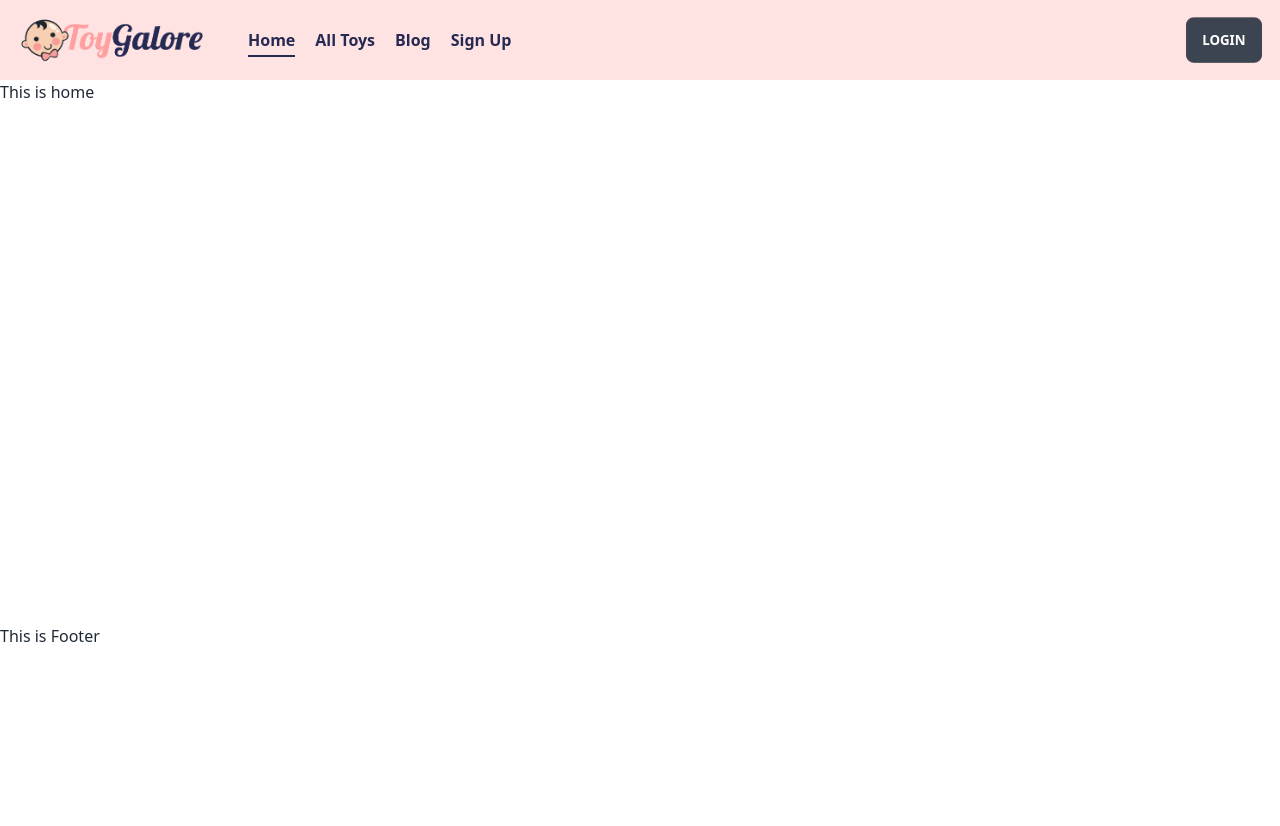
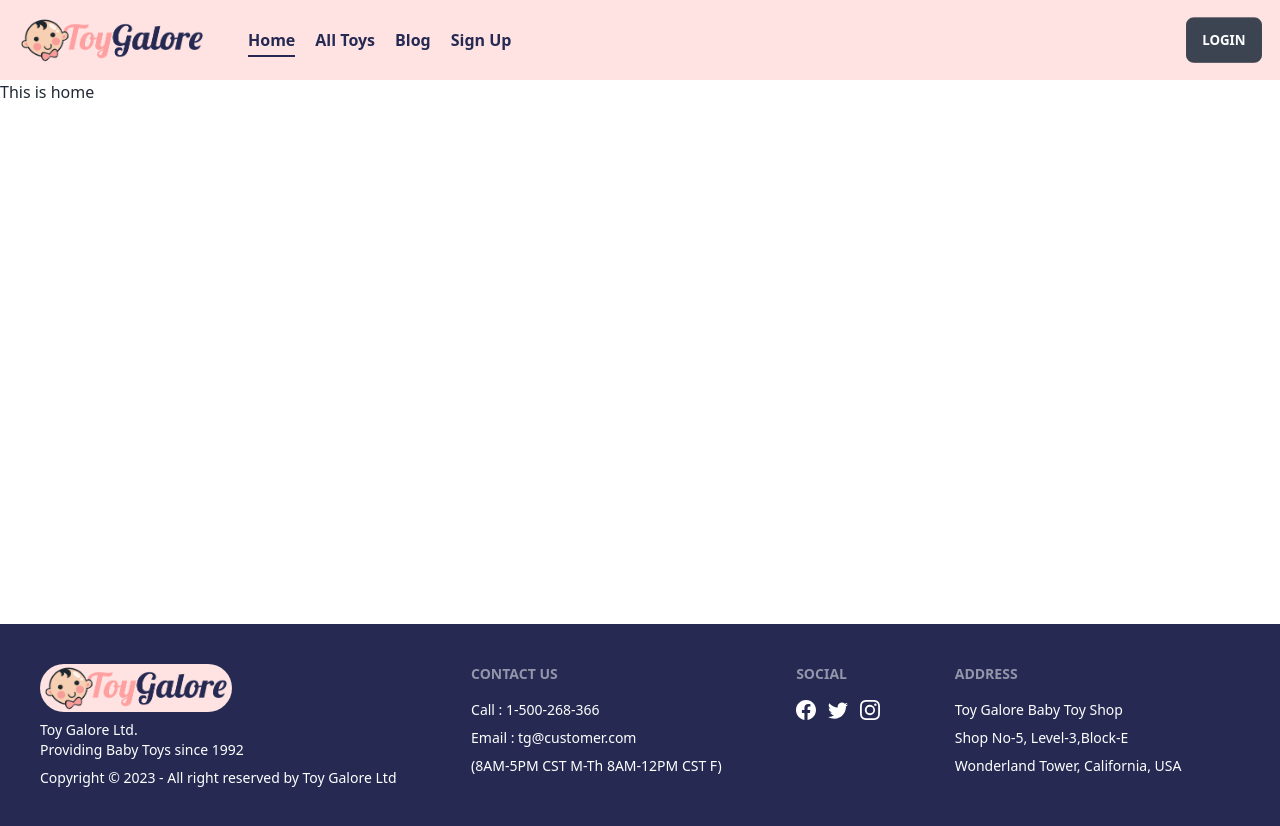
Before and after one commit to Rashed1879/toy-galore-client, a React (Vite) app: page / in a window 1280 px wide. Before the commit the page ends 800 px from the top, so only its background shows below. Built offline with nearby package versions, Linux system fonts and the light colour scheme; no server answers.

Commit message:
Footer Added

```diff
--- a/src/Shared/Footer/Footer.jsx
+++ b/src/Shared/Footer/Footer.jsx
@@ -1,8 +1,51 @@
+import { Link } from 'react-router-dom';
+import { BsFacebook, BsInstagram, BsTwitter } from 'react-icons/bs';
+
 const Footer = () => {
 	return (
-		<div>
-			<h2>This is Footer</h2>
-		</div>
+		<footer className="footer p-10 bg-[#262A53] text-white">
+			<div>
+				<div className="bg-[#FFE3E3] rounded-full">
+					<img
+						src="../../../public/images/ToyGalore.png"
+						alt=""
+						className="w-48 h-12"
+					/>
+				</div>
+				<p>
+					Toy Galore Ltd.
+					<br />
+					Providing Baby Toys since 1992
+				</p>
+				<p>Copyright © 2023 - All right reserved by Toy Galore Ltd</p>
+			</div>
+			<div>
+				<span className="footer-title">Contact Us</span>
+				<p>Call : 1-500-268-366</p>
+				<p>Email : tg@customer.com</p>
+				<p>(8AM-5PM CST M-Th 8AM-12PM CST F)</p>
+			</div>
+			<div>
+				<span className="footer-title">Social</span>
+				<div className="flex flex-row space-x-3">
+					<Link to="#" className="link link-hover">
+						<BsFacebook className="text-xl" />
+					</Link>
+					<Link to="#" className="link link-hover">
+						<BsTwitter className="text-xl" />
+					</Link>
+					<Link to="#" className="link link-hover">
+						<BsInstagram className="text-xl" />
+					</Link>
+				</div>
+			</div>
+			<div>
+				<span className="footer-title">Address</span>
+				<p>Toy Galore Baby Toy Shop</p>
+				<p>Shop No-5, Level-3,Block-E</p>
+				<p>Wonderland Tower, California, USA</p>
+			</div>
+		</footer>
 	);
 };
 
```
